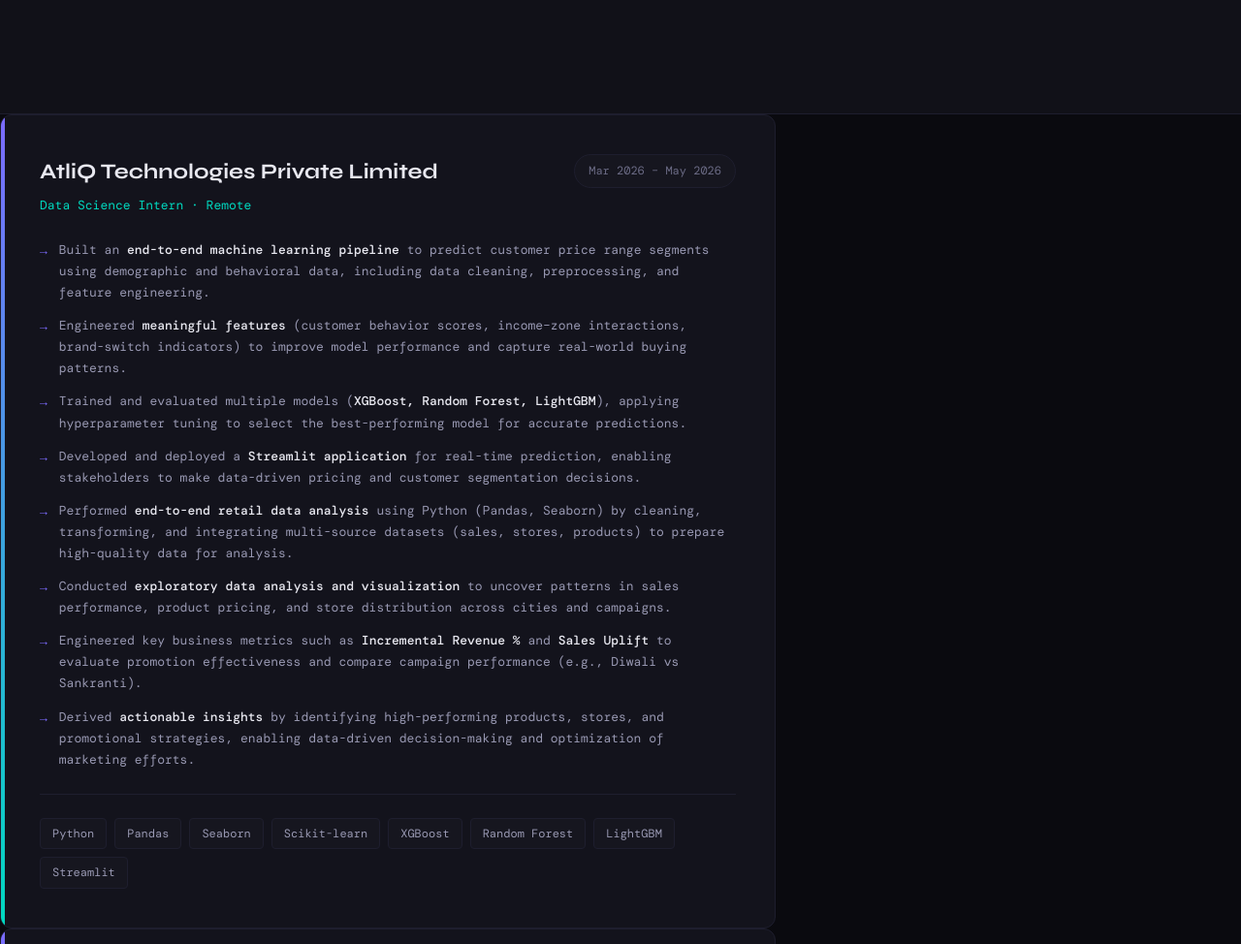
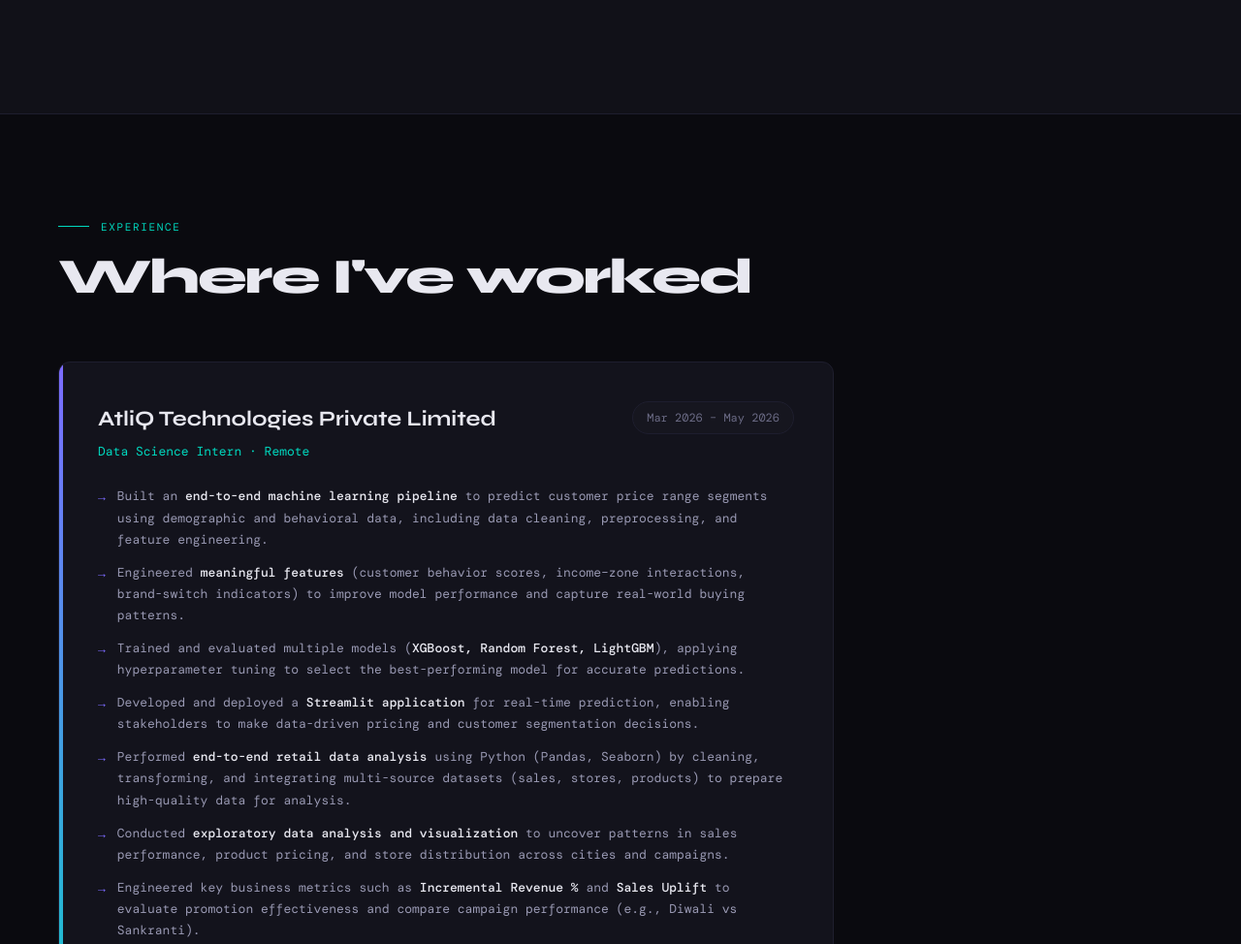
Before and after one commit to manojaa2003/portfolio, a plain HTML site: page index.html in a window 1280 px wide. Shown: the part 1696-2670 px from the top of the page at 97% size. Drawn offline with nearby package versions, Linux system fonts and the light colour scheme; a web font is replaced by a local one.

Commit message:
Update exp

```diff
--- a/index.html
+++ b/index.html
@@ -993,6 +993,9 @@
 </section>
 
 <!-- EXPERIENCE -->
+<section id="experience">
+  <div class="section-label">Experience</div>
+  <h2 class="section-title">Where I've worked</h2>
   <div class="exp-card reveal">
   <div class="exp-header">
     <div>
```
